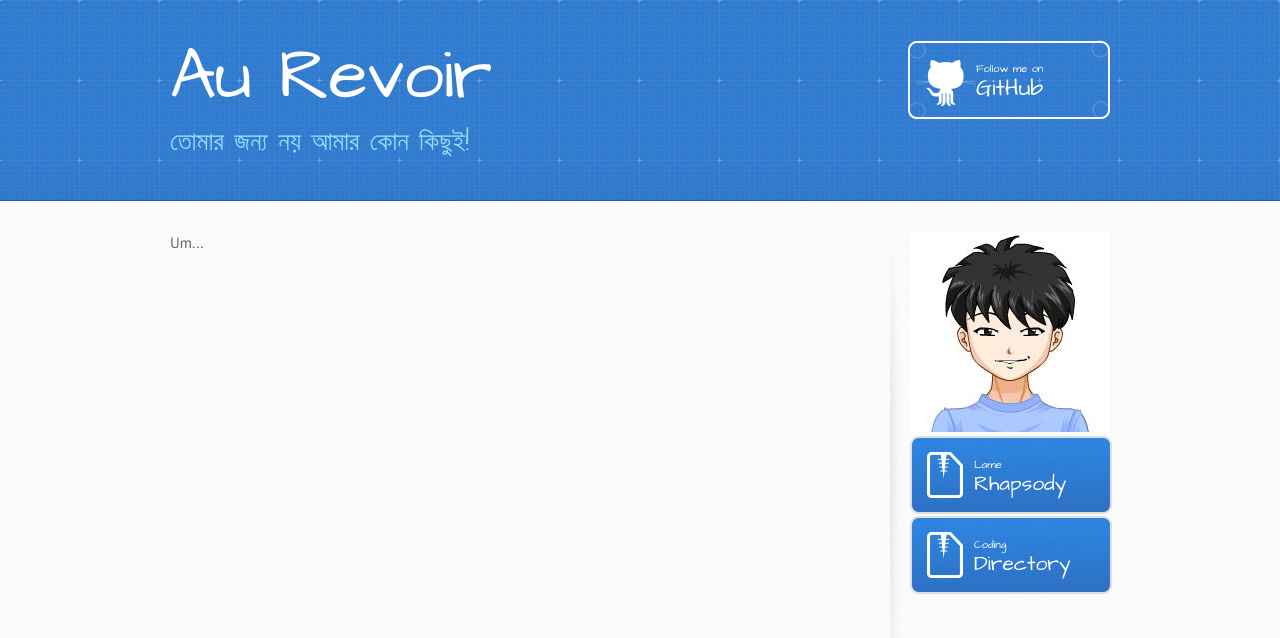
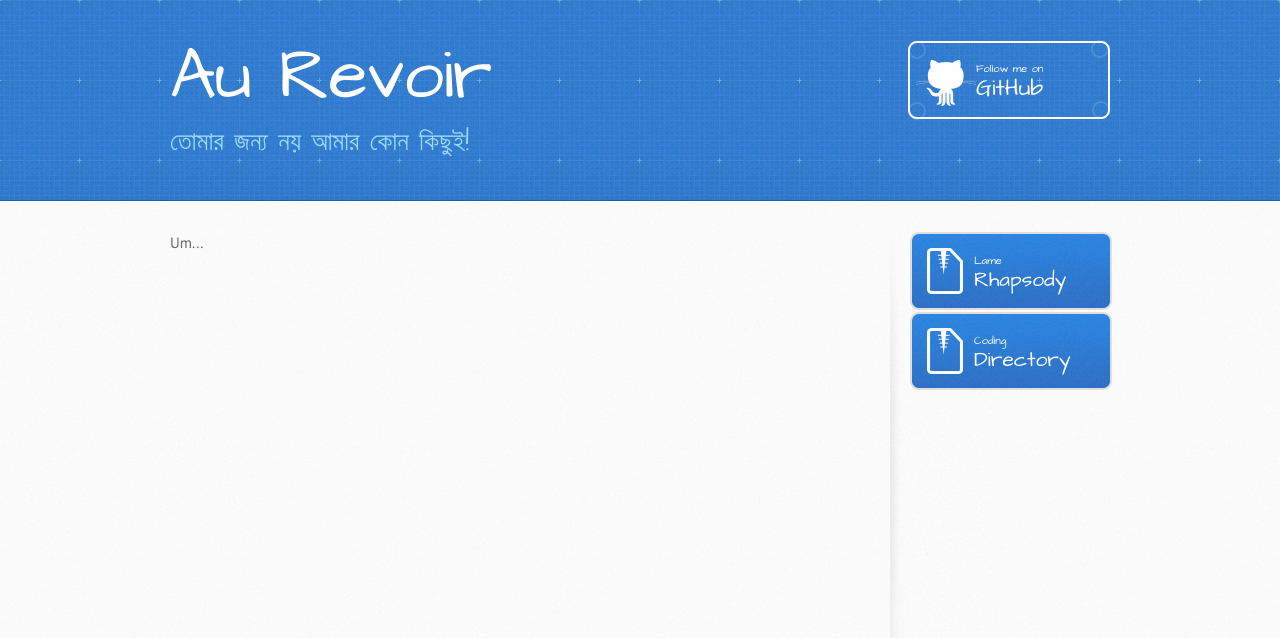
Before and after one commit to rebornplusplus/rebornplusplus.github.io, a Jekyll site: the page built from test.md, in a window 1280 px wide. Shown: the top 638 px of the page. Built offline with Jekyll 4.4.1, drawn with Linux system fonts in a browser that asks for light colours; some web fonts are replaced.

Commit message:
Update default.html

```diff
--- a/_layouts/default.html
+++ b/_layouts/default.html
@@ -49,7 +49,7 @@
           {% endif %}
 
           {% if site.show_sidebar_table %}
-            <img src="/thumbnail.jpg" />
+            <!--<img src="/thumbnail.jpg" />-->
             <a href="/lame" class="button">
               <small>Lame</small>
               Rhapsody
```
